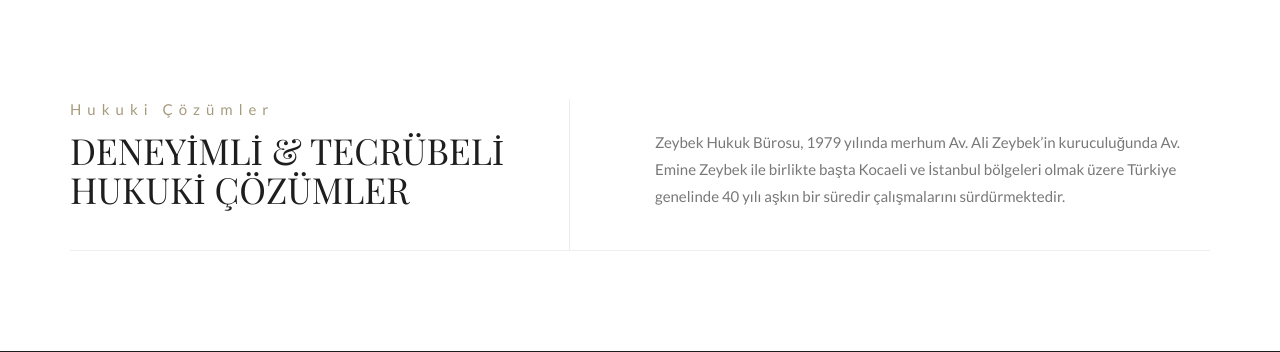
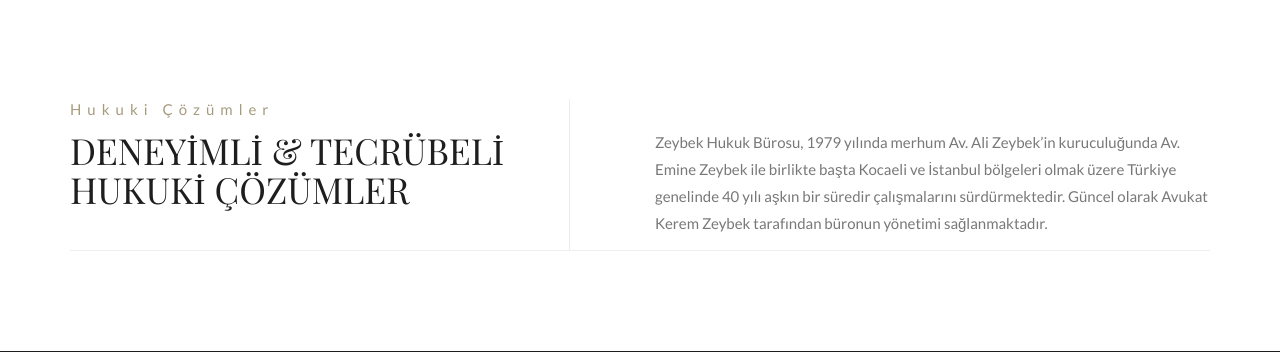
Before and after one commit to berkelmas/zeybekHukuk, a Django app: page / in a window 1280 px wide. Shown: the part 892-1244 px from the top of the page. Run offline with Django 3.2, Linux system fonts and the light colour scheme; data comes from the database, SQL or seed files in the repository; some libraries are stand-ins or nearby versions; some web fonts are replaced.

Commit message:
revizyon talepleri gerçekleştirildi

```diff
--- a/mainapp/templates/mainapp/components/layout.html
+++ b/mainapp/templates/mainapp/components/layout.html
@@ -75,7 +75,7 @@
                         <div class="col col-md-7 col-sm-5">
                             <div class="contact-info">
                                 <ul>
-                                    <li><i class="ti-mobile"></i> Şehit Musa Sokak 35, 41040 Kocaeli, İzmit Türkiye</li>
+                                    <li><i class="ti-mobile"></i> Şehit Musa Sokak 35, Koçal Apt. Kocaeli, İzmit Türkiye</li>
                                     <li><i class="ti-email"></i>info@zeybekhukuk.com</li>
                                 </ul>
                             </div>
@@ -195,8 +195,8 @@
                                             <h3>Bize Ulaşın</h3>
                                         </div>
                                         <ul>
-                                            <li><span>Adres : </span> Şehit Musa Sokak 35, 41040 Kocaeli, İzmit Türkiye</li>
-                                            <li><span>Telefon : </span> info@zeybekhukuk.com</li>
+                                            <li><span>Adres : </span> Karabaş mahallesi Şehit Musa sok. No:35 Koçal apt. D:8 İzmit/Kocaeli</li>
+                                            <li><span>Telefon : </span> 0 (262) 322 21 66</li>
                                             <li><span>Email : </span> info@zeybekhukuk.com</li>
                                         </ul>
                                     </div>
--- a/mainapp/templates/mainapp/iletisim.html
+++ b/mainapp/templates/mainapp/iletisim.html
@@ -75,7 +75,7 @@
                                 <i class="ti-location-pin"></i>
                             </div>
                             <h3>Adres</h3>
-                            <p>Karabaş, Şht. Musa Sk. No:35 İzmit/Kocaeli</p>
+                            <p style="font-size: 14px;">Karabaş mahallesi Şehit Musa sok. No:35 Koçal apt. D:8 İzmit/Kocaeli</p>
                         </div>
                         <div class="grid">
                             <div class="icon">
--- a/mainapp/templates/mainapp/index.html
+++ b/mainapp/templates/mainapp/index.html
@@ -69,7 +69,7 @@
             <div class="col col-sm-6 clearfix">
                 <div class="skill-port-right">
                    <p>
-Zeybek Hukuk Bürosu, 1979 yılında merhum Av. Ali Zeybek’in kuruculuğunda Av. Emine Zeybek ile birlikte başta Kocaeli ve İstanbul bölgeleri olmak üzere Türkiye genelinde 40 yılı aşkın bir süredir çalışmalarını sürdürmektedir.
+Zeybek Hukuk Bürosu, 1979 yılında merhum Av. Ali Zeybek’in kuruculuğunda Av. Emine Zeybek ile birlikte başta Kocaeli ve İstanbul bölgeleri olmak üzere Türkiye genelinde 40 yılı aşkın bir süredir çalışmalarını sürdürmektedir. Güncel olarak Avukat Kerem Zeybek tarafından büronun yönetimi sağlanmaktadır.
                    </p>
                 </div>
             </div>
@@ -168,7 +168,7 @@ Zeybek Hukuk Bürosu, 1979 yılında merhum Av. Ali Zeybek’in kuruculuğunda A
                             <img src="{% static 'mainapp/images/zeybek-hukuk-avukat-resim.png' %}" alt="Zeybek Hukuk Poster">
                         </div>
                         <div class="details">
-                            <h3>Av. Libaden Çeğen</h3>
+                            <h3>Av. Libaden Çegen</h3>
                         </div>
                     </div>
 
```
Also changed, not shown: mainapp/templates/mainapp/about.html (+4 -23 lines).
